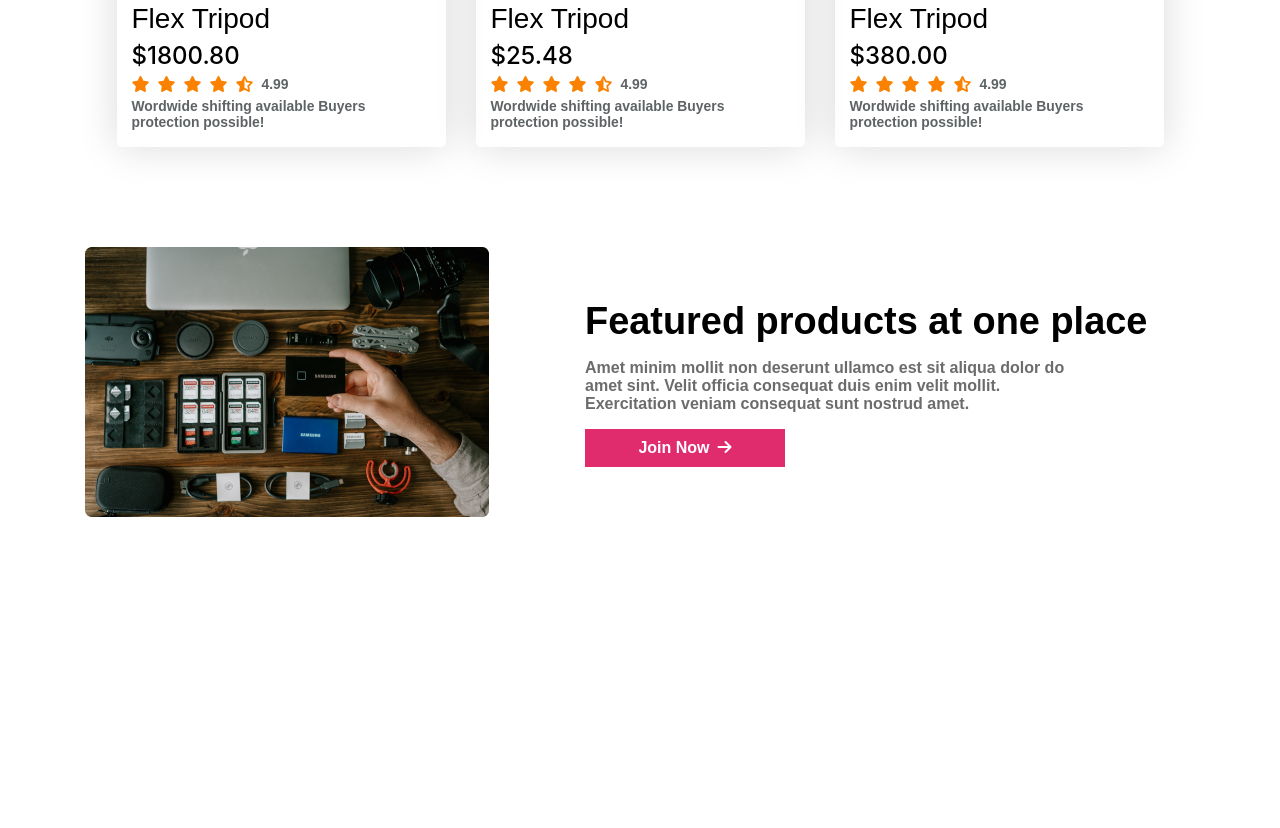
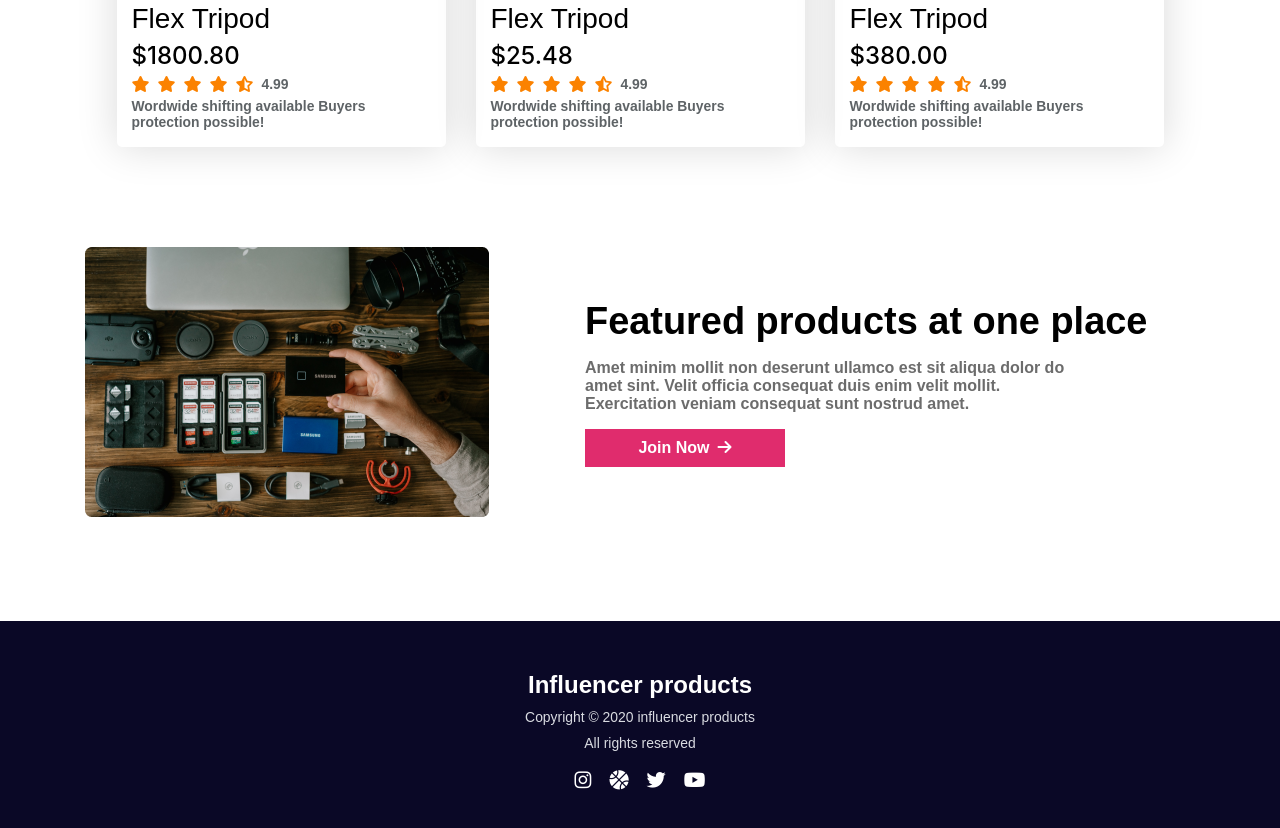
Before and after one commit to Samin1362/PH-Responsive-Influencer-gear, a plain HTML site: page index.html in a window 1280 px wide. Shown: the part 2076-2904 px from the top of the page. Before the commit the page ends 2697 px from the top, so only its background shows below. Drawn offline with Linux system fonts and the light colour scheme.

Commit message:
Complete Project Added

```diff
--- a/index.html
+++ b/index.html
@@ -244,9 +244,18 @@
         </button>
       </div>
      </section>
-
   </main>
-  <footer></footer>
+  <footer>
+    <h1>Influencer products</h1>
+    <p>Copyright © 2020  influencer products</p>
+    <p>All rights reserved</p>
+    <div class="footer-logo">
+      <i class="fa-brands fa-instagram"></i>
+      <i class="fa-solid fa-basketball"></i>
+      <i class="fa-brands fa-twitter"></i>
+      <i class="fa-brands fa-youtube"></i>
+    </div>
+  </footer>
 </body>
 
 </html>
--- a/styles/styles.css
+++ b/styles/styles.css
@@ -242,6 +242,41 @@ nav {
   border-radius: 0px;
 }
 
+/* footer section */
+footer {
+  background-color: #0A0826;
+  max-width: 1440px;
+  color: white;
+  margin: 0 auto;
+  padding: 50px 0px;
+  display: flex;
+  flex-direction: column;
+  justify-content: center;
+  align-items: center;
+  gap: 10px;
+}
+
+footer > h1 {
+  font-size: 1.5rem;
+  font-weight: 800;
+}
+
+footer > p {
+  font-size: 0.87rem;
+  font-weight: 500;
+  color: #D9DBE1;
+}
+
+.footer-logo {
+  margin-top: 10px;
+  display: flex;
+  gap: 18px;
+}
+
+.footer-logo > i {
+  font-size: 1.2rem;
+}
+
 
 @media screen and (max-width: 576px) {
 
```
